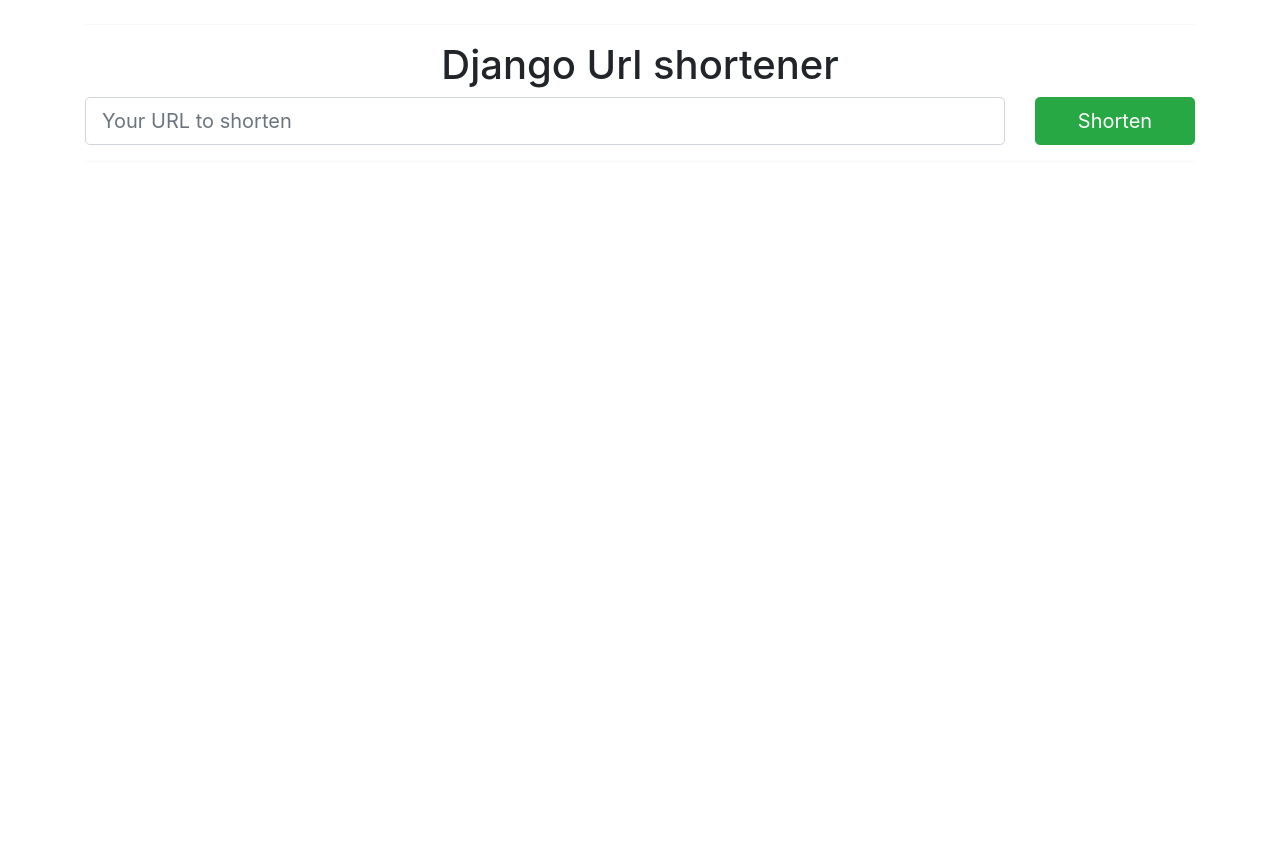
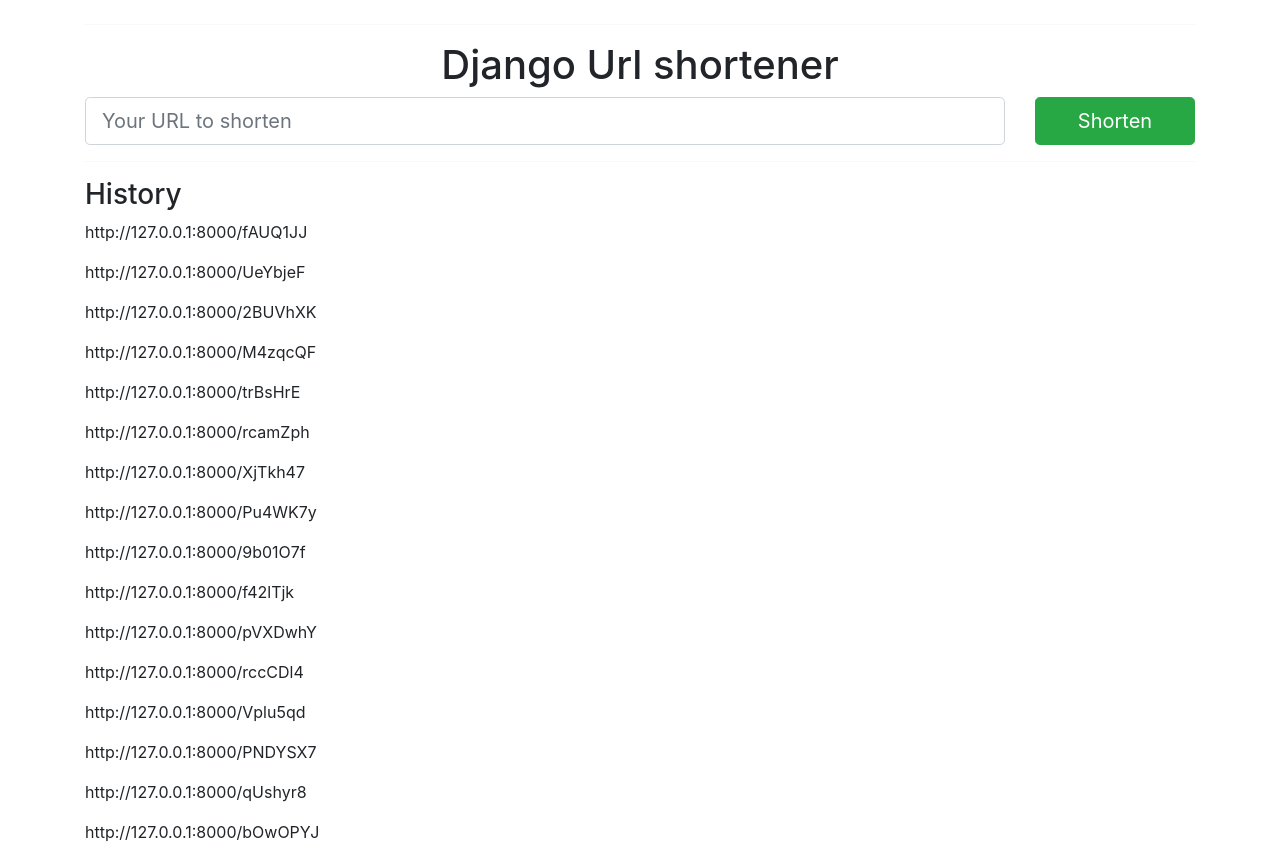
Before and after one commit to DoCongKhanh/app-shortting, a Django app: page / in a window 1280 px wide. Shown: the part 72-932 px from the top of the page. Before the commit the page ends 217 px from the top, so only its background shows below. Run offline with Django 4.2, Linux system fonts and the light colour scheme; a user stored in the database is signed in; data comes from the database, SQL or seed files in the repository; both versions use the stored data as it was after the commit; some libraries are stand-ins or nearby versions.

Commit message:
bonus data

```diff
--- a/urlshortener/templates/urlshortener/base.html
+++ b/urlshortener/templates/urlshortener/base.html
@@ -11,7 +11,7 @@
   <link href="//maxcdn.bootstrapcdn.com/bootstrap/4.0.0/css/bootstrap.min.css" rel="stylesheet" id="bootstrap-css">
   <script src="//maxcdn.bootstrapcdn.com/bootstrap/4.0.0/js/bootstrap.min.js"></script>
   <script src="//cdnjs.cloudflare.com/ajax/libs/jquery/3.2.1/jquery.min.js"></script>
-  <!------ Include the above in your HEAD tag ---------->
+  <!--- Include the above in your HEAD tag -->
   <script src="https://cdn.jsdelivr.net/jquery.validation/1.15.1/jquery.validate.min.js"></script>
   <link href="https://fonts.googleapis.com/css?family=Kaushan+Script" rel="stylesheet">
   <link href="https://stackpath.bootstrapcdn.com/font-awesome/4.7.0/css/font-awesome.min.css" rel="stylesheet" integrity="sha384-wvfXpqpZZVQGK6TAh5PVlGOfQNHSoD2xbE+QkPxCAFlNEevoEH3Sl0sibVcOQVnN" crossorigin="anonymous">
--- a/urlshortener/templates/urlshortener/home.html
+++ b/urlshortener/templates/urlshortener/home.html
@@ -39,7 +39,7 @@
   </div>
 
   <div class="container-body__usage-history">
-    {% if history_user_used %}
+    {% if request.user.is_authenticated %}
       <h3>History</h3>
       {% for history_user_used in history_user_used %}
       <p>{{ history_user_used }}</p>
--- a/urlshortener/views.py
+++ b/urlshortener/views.py
@@ -16,6 +16,7 @@
 # Create your views here.
 
 def login_user(request):
+    page = 'login'
     if request.user.is_authenticated:
         return redirect('/')
     if request.method == 'POST':
@@ -57,6 +58,9 @@
     form = ShortenerForm()
     context = {'form': form}
     if request.method == 'GET':
+        if request.user.is_authenticated:
+            history_user_used = History.objects.filter(used_user=request.user)
+            context['history_user_used'] = history_user_used
         return render(request,'urlshortener/home.html', context)
     if request.method == 'POST':
         # get browser, operating system, version of user
@@ -68,31 +72,26 @@
         browser = browser_user_agent.browser.family
         # get id address of client
         hostname = socket.gethostname()
-        # print('hostname:',hostname)
         user_ip_address = socket.gethostbyname(hostname)
-        # print('user_ip_address:',user_ip_address)
         list_browsers = UserAgent.objects.filter(browser=browser,
                                                     operating_system=operating_system,
                                                     operating_version_string=operating_version_string,
                                                     user_ip_address=user_ip_address) # [Limited1, Limited2]
-
-        # print('list_browsers', list_browsers)
         if list_browsers.exists():
-            browser_instance = list_browsers[0]       # == list_browsers.first()   lấy value đầu tiên
+            browser_instance = list_browsers[0]       # == list_browsers.first()   lấy value đầu tiên trong QuerySet
             # print('browser_instance', browser_instance)
             operating_systems = browser_instance.operating_system
             # print('operating_systems', operating_systems)
             operating_version_string = browser_instance.operating_version_string
             # print('version_strings', version_strings)
-            used_count = browser_instance.count              # Limited1.count  Lấy số lần sử dụng
+            used_count = browser_instance.count              # Lấy số lần xuất hiện của list objects bằng count
             # print('used_count', used_count)
             if used_count > 5:
-                if request.user.is_authenticated: # xác thực user sagin'
+                if request.user.is_authenticated:            # xác thực user đã tạo chưa
                     used_form = ShortenerForm(request.POST)
                     if used_form.is_valid():
                         shortened_object = used_form.save()
                         new_url = request.build_absolute_uri('/') + shortened_object.short_url
-                        # print('new_url:', new_url)
                         long_url = shortened_object.long_url
                         context['new_url'] = new_url
                         context['long_url'] = long_url
@@ -112,8 +111,7 @@
             browser_instance = UserAgent.objects.create(browser=browser,
                                                           operating_system=operating_system,
                                                           operating_version_string=operating_version_string,
-                                                          user_ip_address=user_ip_address)    # tạo record mới trong cột browser
-
+                                                          user_ip_address=user_ip_address)    # tạo record mới trong các cột attributes
             used_form = ShortenerForm(request.POST)
             if used_form.is_valid():
                 shortened_object = used_form.save()
```
Also changed, not shown: db.sqlite3.
